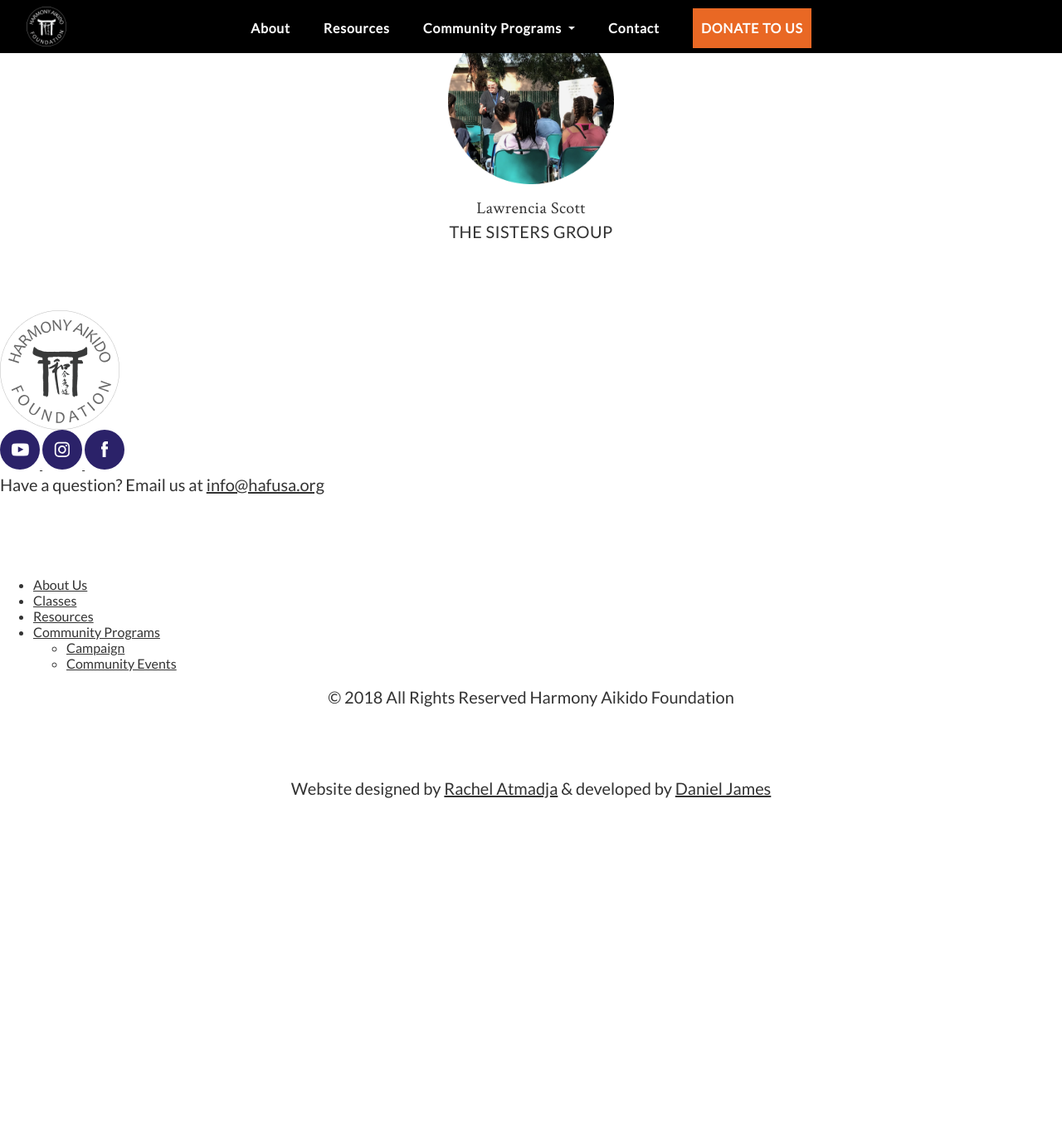
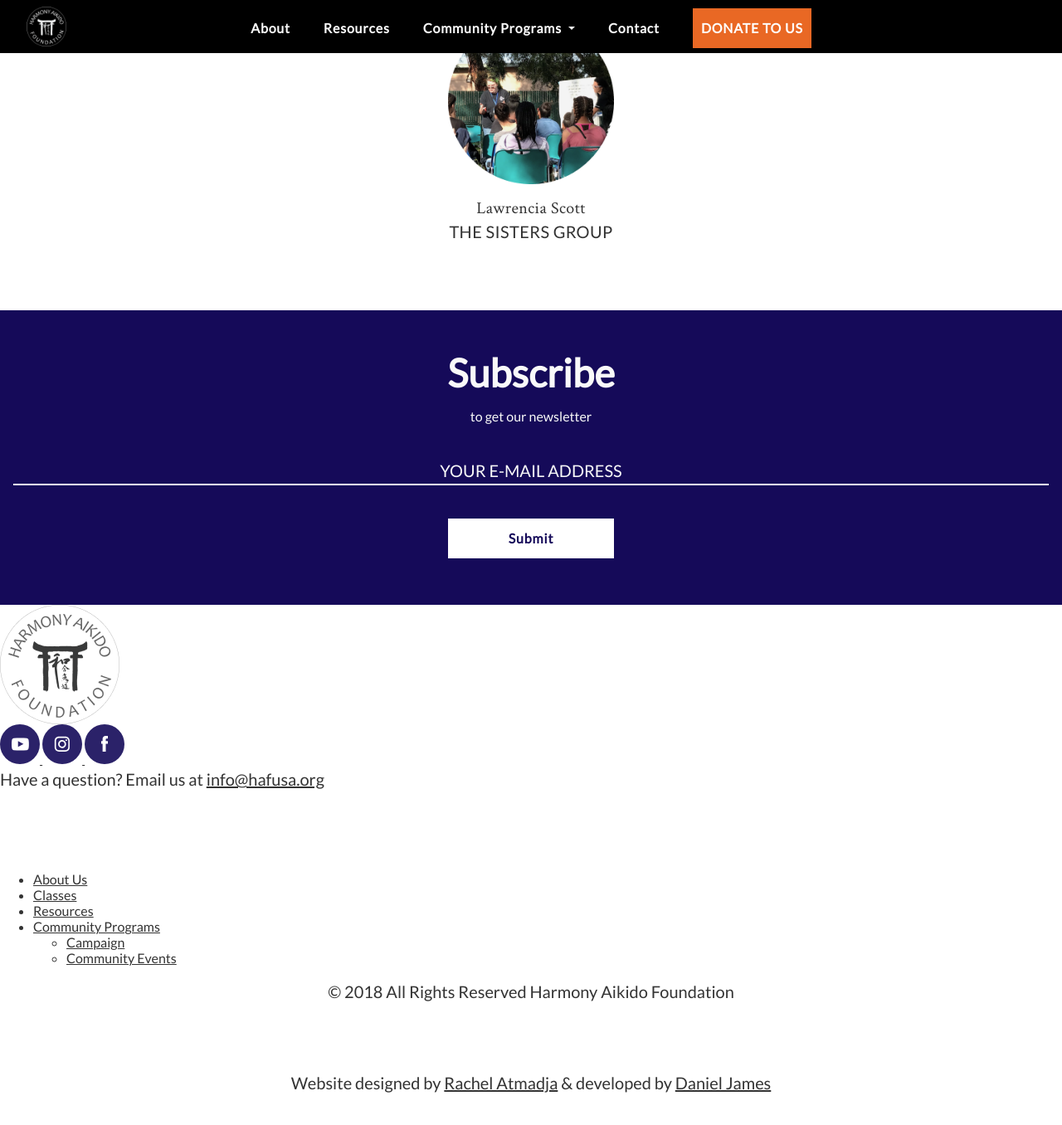
Before and after one commit to hafusaorg/hafusaorg.github.io, a Jekyll site: the page built from index.md, in a window 1280 px wide and 1400 px high, scrolled down 6289 px. Shown: the top 1356 px of the window at 83% size. Built offline with Jekyll 4.4.1, drawn with Linux system fonts in a browser that asks for light colours; comment, search, counter and statistics services are not loaded; before the commit the page ends 7334 px from its top, so only the background shows below that.

Commit message:
Added subscribe form

```diff
--- a/_layouts/default.html
+++ b/_layouts/default.html
@@ -66,8 +66,38 @@
     <article>
       {{ content }}
     </article>
-    <!-- <pre>{{ site | inspect }}</pre> -->
   </main>
+  {% if page.show_subscribe_form %}
+    <section class="subscribe">
+      <header>
+        <h1>
+          Subscribe
+        </h1>
+        to get our newsletter
+      </header>
+      <!-- Begin Mailchimp Signup Form -->
+      <form action="https://hafusa.us16.list-manage.com/subscribe/post?u=626709feeedcbadf255c33e2f&amp;id=715de3ccdb" method="post"
+        id="mc-embedded-subscribe-form" name="mc-embedded-subscribe-form" class="validate" target="_blank" novalidate>
+        <div class="mc-field-group">
+          <input type="email" value="" name="EMAIL" class="required email" id="mce-EMAIL" placeholder="YOUR E-MAIL ADDRESS">
+        </div>
+        <div id="mce-responses" class="clear">
+          <p class="response" id="mce-error-response" style="display:none"></p>
+          <p class="response" id="mce-success-response" style="display:none"></p>
+        </div>
+        <!-- real people should not fill this in and expect good things - do not remove this or risk form bot signups-->
+        <div style="position: absolute; left: -5000px;" aria-hidden="true"><input type="text" name="b_626709feeedcbadf255c33e2f_715de3ccdb" tabindex="-1" value=""></div>
+        <div class="clear">
+          <input type="submit" value="Submit" name="subscribe" id="mc-embedded-subscribe" class="button call-to-action">
+        </div>
+        </div>
+      </form>
+      </div>
+      <script type='text/javascript' src='//s3.amazonaws.com/downloads.mailchimp.com/js/mc-validate.js'></script>
+      <script type='text/javascript'>(function ($) { window.fnames = new Array(); window.ftypes = new Array(); fnames[0] = 'EMAIL'; ftypes[0] = 'email'; fnames[1] = 'FNAME'; ftypes[1] = 'text'; fnames[2] = 'LNAME'; ftypes[2] = 'text'; fnames[3] = 'ADDRESS'; ftypes[3] = 'address'; fnames[4] = 'PHONE'; ftypes[4] = 'phone'; }(jQuery)); var $mcj = jQuery.noConflict(true);</script>
+      <!--End mc_embed_signup-->
+    </section>
+  {% endif %}
   <footer>
     <section>
       <div class="left">
--- a/assets/default.css
+++ b/assets/default.css
@@ -53,7 +53,6 @@ main>article {
   background-color: #000000;
   background-repeat: no-repeat;
   background-size: cover;
-
 }
 
 .hero, .hero a {
@@ -215,3 +214,46 @@ ul.social-buttons li {
   border-top: solid 1px #828282;
   z-index: -1;
 }
+
+.subscribe {
+  background-color: #150A59;
+  text-align: center;
+  padding: 40px 16px;
+}
+
+.subscribe, .subscribe a {
+  color: var(--inverse-text-color);
+}
+
+.subscribe heading {
+  font-size: var(--p-font-size);
+}
+
+.subscribe h1 {
+  padding-bottom: 8px;
+}
+
+.subscribe .mc-field-group {
+  margin: 40px 0;
+}
+
+.subscribe .email {
+  width: 100%;
+  background-color: transparent;
+  border: 0;
+  border-bottom: solid 2px #FFFFFF;
+  text-align: center;
+  padding: 4px;
+  font-size: var(--p-font-size);
+  color: var(--inverse-text-color);
+}
+
+.subscribe .email::placeholder {
+  color: var(--inverse-text-color);
+}
+
+.subscribe .call-to-action {
+  color: #150A59;
+  background-color: #FFFFFF;
+  border: 0;
+}
--- a/assets/master.css
+++ b/assets/master.css
@@ -4,6 +4,7 @@
   --normal-text-color: #333333;
   --inverse-text-color: #F9F9F9;
   --sans-serif-font-family: Lato, sans-serif;
+  --serif-font-family: Crimson Text, serif;
   /* Responsive variables */
   --h1-font-size: 24px;
   --h1-padding-bottom: 40px;
@@ -131,16 +132,20 @@ ul.blocks li img, blockquote ul li img {
 blockquote {
   max-width: 524px;
   margin: 0 auto;
-  font-family: Crimson Text, serif;
+  font-family: var(--serif-font-family);
   font-size: var(--p-font-size);
   letter-spacing: 0.02em;
 }
 
 blockquote blockquote {
-  font-family: Lato, sans-serif;
+  font-family: var(--sans-serif-font-family);
   width: fit-content;
 }
 
 blockquote p {
   padding-bottom: 40px;
 }
+
+input {
+  font-family: var(--sans-serif-font-family);
+}
```
